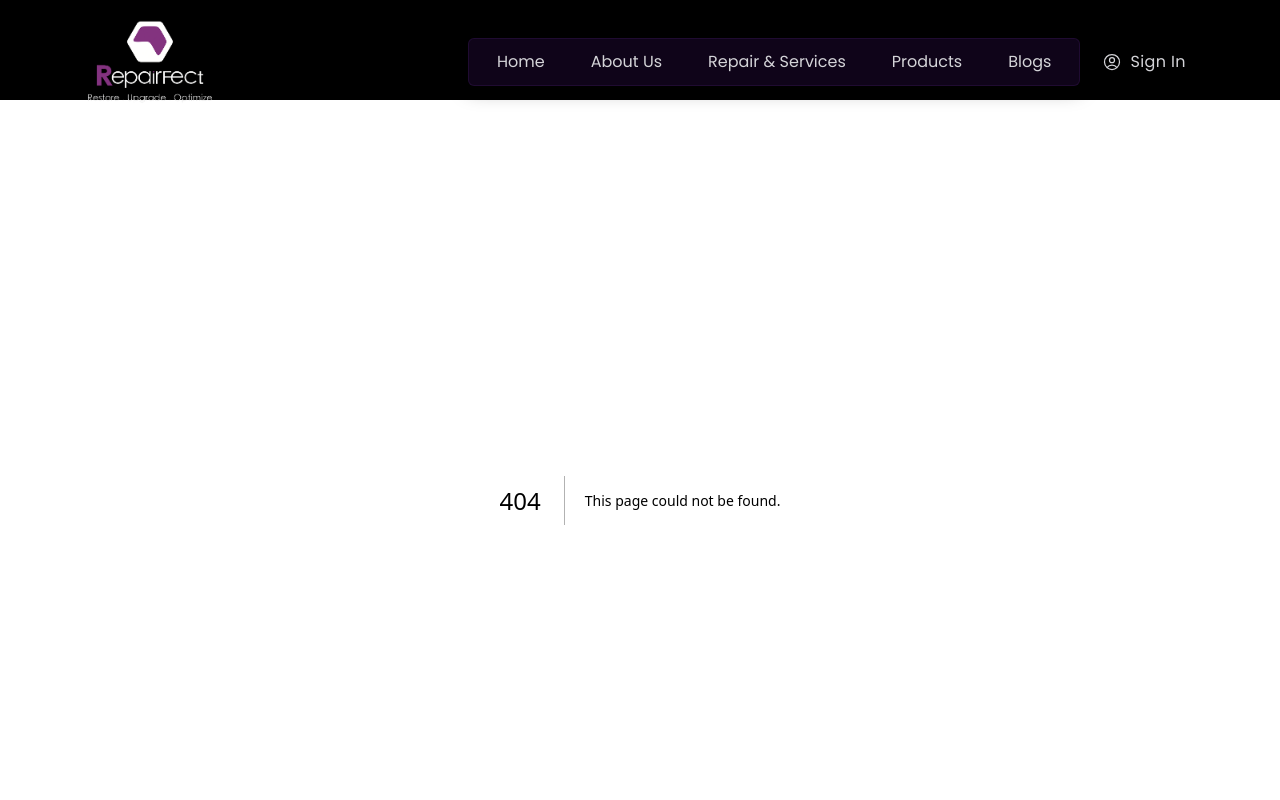
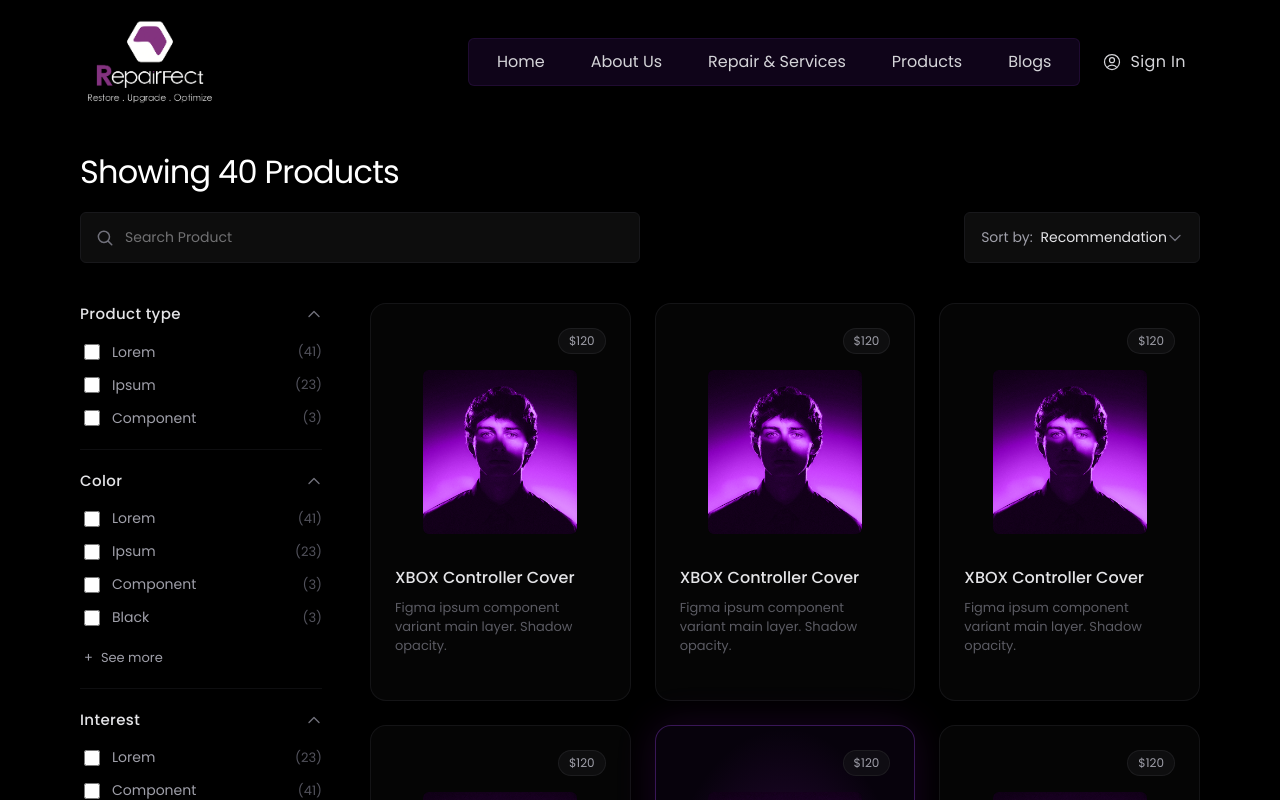
Before and after one commit to akash-547/Repairfect-ecommerce, a Next.js app: page /products in a window 1280 px wide. Before the commit this address had no page. Built offline with nearby package versions, Linux system fonts and the light colour scheme.

Commit message:
feat:add products sections

```diff
--- /dev/null
+++ b/app/products/page.jsx
@@ -0,0 +1,12 @@
+import React from 'react'
+import Products from '@/features/products' // Agar folder structure standard dynamic capital index hai to check path
+
+const ProductsPage = () => {
+  return (
+    <main className="w-full bg-[#000000] min-h-screen">
+      <Products />
+    </main>
+  )
+}
+
+export default ProductsPage
--- a/components/layouts/Navbar.jsx
+++ b/components/layouts/Navbar.jsx
@@ -44,7 +44,7 @@
                   Repair & Services
                 </Link>
 
-                <Link href="/#products" className="text-zinc-300 hover:text-[#A71EDB] font-normal transition-colors text-[16px] leading-[100%] tracking-[0%]">
+                <Link href="/products" className="text-zinc-300 hover:text-[#A71EDB] font-normal transition-colors text-[16px] leading-[100%] tracking-[0%]">
                   Products
                 </Link>
 
--- /dev/null
+++ b/features/products/components/ProductGrid.jsx
@@ -0,0 +1,68 @@
+"use client";
+import React from "react";
+import Image from "next/image";
+
+const ProductCard = ({ isActive }) => {
+  return (
+    <div className={`w-full rounded-[16px] overflow-hidden border transition-all duration-300 group flex flex-col justify-between p-6 h-full cursor-pointer relative ${
+      isActive
+        ? "bg-[#130620]/40 border-purple-500/30 shadow-[0_0_40px_rgba(167,30,219,0.15)]"
+        : "bg-[#050505] border-zinc-900/80 hover:border-zinc-800"
+    }`}>
+
+      {/* Mesh Glow Background for active state */}
+      {isActive && (
+        <div className="absolute inset-0 bg-radial-[rgba(167,30,219,0.12)_40%,transparent_70%] pointer-events-none" />
+      )}
+
+      {/* Card Header Price Pill */}
+      <div className="w-full flex justify-end mb-2 relative z-10">
+        <span className="text-[12px] font-inter font-light text-zinc-400 bg-zinc-900/50 px-[10px] py-[3px] rounded-full border border-zinc-800/60">
+          $120
+        </span>
+      </div>
+
+      {/* Image Block */}
+      <div className="w-full h-[180px] relative flex items-center justify-center mb-6 transition-transform duration-500 group-hover:scale-105">
+        <Image
+          src="/assets/aboutPro.png" // Apni image path dalo
+          alt="XBOX Controller Cover"
+          fill
+          className="object-contain p-2"
+        />
+      </div>
+
+      {/* Content Details */}
+      <div className="w-full relative z-10 flex flex-col flex-grow justify-end">
+        <h3 className="text-zinc-200 font-inter text-[16px] font-medium mb-2 group-hover:text-white transition-colors">
+          XBOX Controller Cover
+        </h3>
+        <p className="font-inter font-extralight text-[13px] leading-[19px] text-zinc-500/80 antialiased mb-5">
+          Figma ipsum component variant main layer. Shadow opacity.
+        </p>
+
+        {/* Dynamic Action Area */}
+        {isActive ? (
+          <button className="w-full py-3 bg-[#A71EDB] text-white font-inter text-[13px] font-normal tracking-wide rounded-md hover:bg-[#b82cd4] transition-all active:scale-[0.98]">
+            BUY NOW
+          </button>
+        ) : (
+          <div className="h-[1px] w-full bg-transparent" /> // Layout spacing lock
+        )}
+      </div>
+    </div>
+  );
+};
+
+const ProductGrid = () => {
+  return (
+    <div className="grid grid-cols-1 sm:grid-cols-2 xl:grid-cols-3 gap-6 w-full">
+      {/* Testing cards loop layout (1st active for testing design match) */}
+      {[...Array(6)].map((_, i) => (
+        <ProductCard key={i} isActive={i === 4} />
+      ))}
+    </div>
+  );
+};
+
+export default ProductGrid;
--- /dev/null
+++ b/features/products/components/ProductHeader.jsx
@@ -0,0 +1,44 @@
+"use client";
+import React from "react";
+
+const ProductHeader = () => {
+  return (
+    <div className="w-full flex flex-col gap-4 mb-10">
+      {/* Title */}
+      <h1 className="text-white font-inter text-[32px] font-normal tracking-tight">
+        Showing 40 Products
+      </h1>
+
+      {/* Control Row */}
+      <div className="w-full flex flex-col sm:flex-row gap-4 items-center justify-between">
+        {/* Search Input Box */}
+        <div className="relative w-full sm:max-w-[560px] flex items-center">
+          <span className="absolute left-4 text-zinc-500">
+            <svg xmlns="http://www.w3.org/2000/svg" fill="none" viewBox="0 0 24 24" strokeWidth={2} stroke="currentColor" className="w-[18px] h-[18px]">
+              <path strokeLinecap="round" strokeLinejoin="round" d="m21 21-5.197-5.197m0 0A7.5 7.5 0 1 0 5.196 5.196a7.5 7.5 0 0 0 10.603 10.601Z" />
+            </svg>
+          </span>
+          <input
+            type="text"
+            placeholder="Search Product"
+            className="w-full bg-[#0d0d0d] text-zinc-300 font-inter text-[14px] font-light pl-11 pr-4 py-[14px] rounded-md border border-zinc-900 focus:outline-none focus:border-purple-600/50 transition-colors"
+          />
+        </div>
+
+        {/* Sort Dropdown */}
+        <div className="relative w-full sm:w-auto flex items-center bg-[#0d0d0d] border border-zinc-900 rounded-md px-4 py-[14px] min-w-[200px] justify-between cursor-pointer group">
+          <span className="text-zinc-400 font-inter text-[14px] font-light">
+            Sort by: <span className="text-zinc-200 ml-1">Recommendation</span>
+          </span>
+          <span className="text-zinc-500 group-hover:text-purple-500 transition-colors">
+            <svg xmlns="http://www.w3.org/2000/svg" fill="none" viewBox="0 0 24 24" strokeWidth={2} stroke="currentColor" className="w-4 h-4">
+              <path strokeLinecap="round" strokeLinejoin="round" d="m19.5 8.25-7.5 7.5-7.5-7.5" />
+            </svg>
+          </span>
+        </div>
+      </div>
+    </div>
+  );
+};
+
+export default ProductHeader;
--- /dev/null
+++ b/features/products/components/ProductSidebar.jsx
@@ -0,0 +1,69 @@
+"use client";
+import React from "react";
+
+const FilterGroup = ({ title, items, hasMore }) => {
+  return (
+    <div className="w-full border-b border-zinc-900/60 pb-5 mb-5 last:border-0">
+      <div className="flex items-center justify-between w-full text-zinc-200 mb-4 cursor-pointer">
+        <span className="font-inter text-[15px] font-medium tracking-wide">{title}</span>
+        <svg xmlns="http://www.w3.org/2000/svg" fill="none" viewBox="0 0 24 24" strokeWidth={2} stroke="currentColor" className="w-4 h-4 text-zinc-500">
+          <path strokeLinecap="round" strokeLinejoin="round" d="m4.5 15.75 7.5-7.5 7.5 7.5" />
+        </svg>
+      </div>
+
+      <div className="flex flex-col gap-3 pl-1">
+        {items.map((item, idx) => (
+          <label key={idx} className="flex items-center justify-between cursor-pointer group">
+            <div className="flex items-center gap-3">
+              <input type="checkbox" className="w-4 h-4 rounded accent-[#A71EDB] bg-zinc-900 border-zinc-800 focus:ring-0 cursor-pointer" />
+              <span className="text-zinc-400 group-hover:text-zinc-200 font-inter text-[14px] font-extralight antialiased transition-colors">
+                {item.name}
+              </span>
+            </div>
+            <span className="text-zinc-600 font-inter text-[13px] font-light">({item.count})</span>
+          </label>
+        ))}
+        {hasMore && (
+          <button className="flex items-center gap-2 text-zinc-400 hover:text-[#A71EDB] font-inter text-[13px] font-light mt-2 transition-colors">
+            <span>+</span> See more
+          </button>
+        )}
+      </div>
+    </div>
+  );
+};
+
+const ProductSidebar = () => {
+  return (
+    <aside className="w-full pr-2 select-none">
+      <FilterGroup
+        title="Product type"
+        items={[
+          { name: "Lorem", count: 41 },
+          { name: "Ipsum", count: 23 },
+          { name: "Component", count: 3 },
+        ]}
+      />
+      <FilterGroup
+        title="Color"
+        items={[
+          { name: "Lorem", count: 41 },
+          { name: "Ipsum", count: 23 },
+          { name: "Component", count: 3 },
+          { name: "Black", count: 3 },
+        ]}
+        hasMore
+      />
+      <FilterGroup
+        title="Interest"
+        items={[
+          { name: "Lorem", count: 23 },
+          { name: "Component", count: 41 },
+        ]}
+        hasMore
+      />
+    </aside>
+  );
+};
+
+export default ProductSidebar;
--- /dev/null
+++ b/features/products/index.jsx
@@ -0,0 +1,38 @@
+"use client";
+import React from "react";
+import Container from "@/components/shared/Container";
+import ProductHeader from "./components/ProductHeader";
+import ProductSidebar from "./components/ProductSidebar";
+import ProductGrid from "./components/ProductGrid";
+
+const Products = () => {
+  return (
+    <section className="w-full bg-[#000000] text-white py-12 select-none min-h-screen">
+      <Container>
+        <div className="max-w-[1200px] mx-auto px-4 w-full">
+
+          {/* Top Search Controls row */}
+          <ProductHeader />
+
+          {/* Master Structural 2-Column Split */}
+          <div className="grid grid-cols-1 lg:grid-cols-4 gap-10 items-start w-full">
+
+            {/* Sidebar Filters (Takes 1 Columns on large display) */}
+            <div className="lg:col-span-1 w-full lg:sticky lg:top-28">
+              <ProductSidebar />
+            </div>
+
+            {/* Product Mesh Cards Loop Grid (Takes 3 Columns) */}
+            <div className="lg:col-span-3 w-full">
+              <ProductGrid />
+            </div>
+
+          </div>
+
+        </div>
+      </Container>
+    </section>
+  );
+};
+
+export default Products;
```
